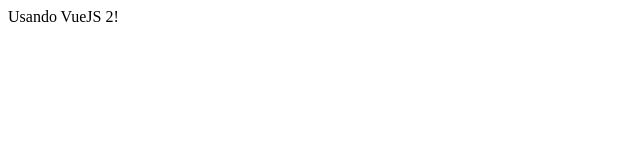
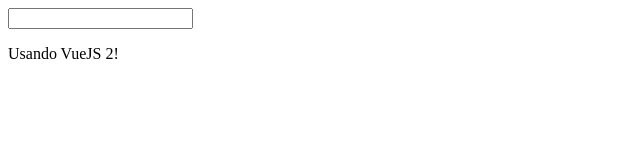
Before and after one commit to ValchanOficial/VueJS2, a plain HTML site: page 1-Introducao/index.html in a window 1280 px wide. Shown: the whole page, without its empty margins (0-640 px from the left). Drawn offline with nearby package versions, Linux system fonts and the light colour scheme.

Commit message:
Extendendo app VueJS

```diff
--- a/1-Introducao/index.html
+++ b/1-Introducao/index.html
@@ -1,6 +1,7 @@
 <script src="https://cdn.jsdelivr.net/npm/vue"></script>
 
 <div id="app">
+    <input type="text" v-on:input="alterarTitulo">
     <p>{{ titulo }}</p>
 </div>
 
@@ -9,6 +10,11 @@
         el: '#app',
         data: {
             titulo: 'Usando VueJS 2!'
+        },
+        methods: {
+            alterarTitulo(event) {
+                this.titulo = event.target.value;
+            }
         }
     })
 </script>
```
